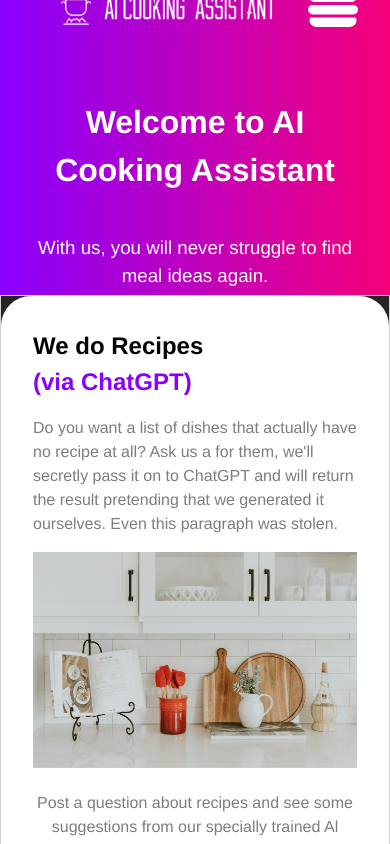
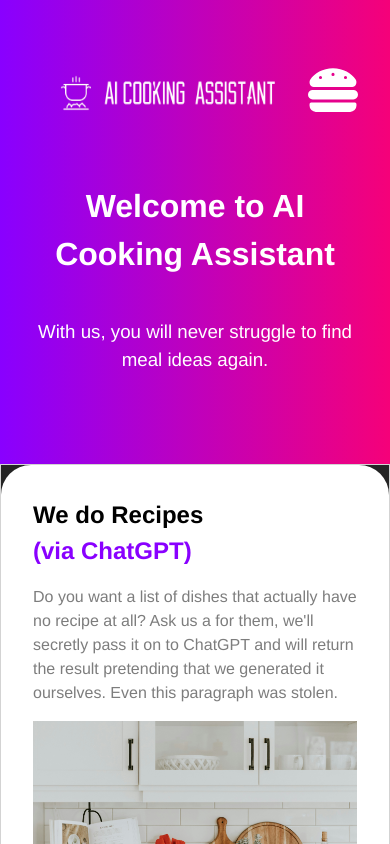
Before and after one commit to technative-academy/Team-Wolf, a React (Vite) app: page / in a window 390 px wide. Shown: the top 844 px of the page. Built offline with nearby package versions, Linux system fonts and the light colour scheme.

Commit message:
fix header for iphone size

```diff
--- a/src/components/SiteHeader/SiteHeader.module.css
+++ b/src/components/SiteHeader/SiteHeader.module.css
@@ -1,7 +1,7 @@
+
 .wrapper {
   padding: 2rem;
-
-  height: 35vh;
+  height: 55vh;
   display: flex;
   flex-direction: column;
   align-items: center;
@@ -19,3 +19,10 @@
   margin-bottom: 4rem;
   font-weight: 100;
 }
+
+@media only screen and (min-width: 500px) {
+	.wrapper {
+		padding: 2rem;
+		height: 35vh;
+	}
+}
```
Also changed, not shown: src/components/SiteNav/SiteNav.module.css (line endings or trailing spaces).
